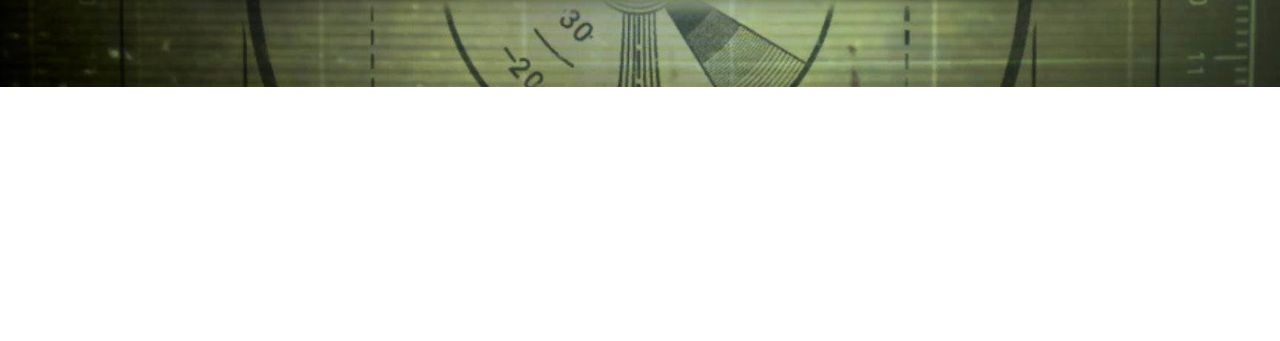
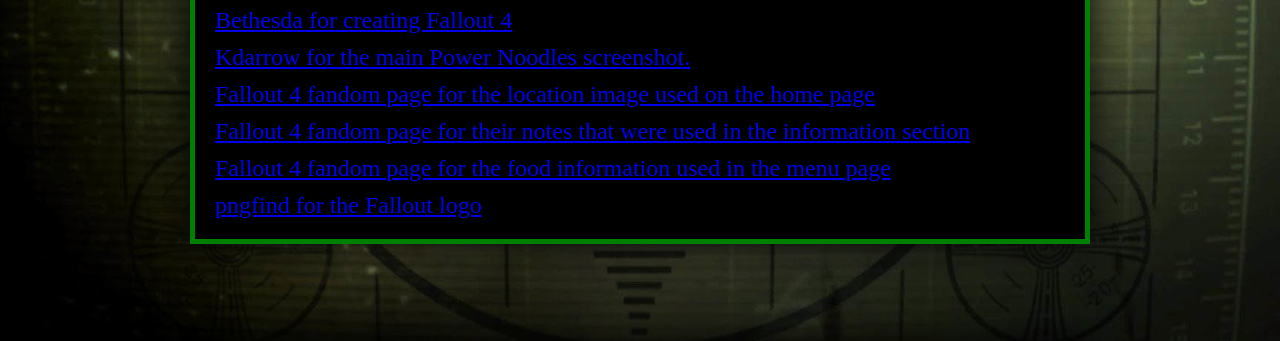
Before and after one commit to jortega2/restaurantPage, a website built with webpack: page dist/index.html in a window 1280 px wide. Shown: the part 2837-3178 px from the top of the page. Before the commit the page ends 2924 px from the top, so only its background shows below. Built offline with nearby package versions, Linux system fonts and the light colour scheme.

Commit message:
Added credits section to initial page

```diff
--- a/src/initialPage.css
+++ b/src/initialPage.css
@@ -63,3 +63,12 @@
     padding: 25px;
     font-size: large;
 }
+
+.credits {
+    display: flex;
+    flex-direction: column;
+    width: 100%;
+    gap: 10px;
+    font-size: x-large;
+    padding: 20px;
+}
--- a/src/initialpage.js
+++ b/src/initialpage.js
@@ -95,9 +95,53 @@
   return information;
 }
 
+function createCredits() {
+  const credits = document.createElement('div');
+  credits.classList.add('glow');
+  credits.classList.add('credits');
+
+  const title = document.createElement('h2');
+  title.innerText = 'Credits';
+
+  const restaurantImage = document.createElement('a');
+  restaurantImage.href = 'https://fallout.fandom.com/wiki/Power_Noodles?file=FO4_P_Noodles_TV.png';
+  restaurantImage.innerText = 'Kdarrow for the main Power Noodles screenshot.';
+
+  const logo = document.createElement('a');
+  logo.href = 'https://www.pngfind.com/mpng/ohxJRi_allout-fallout-2-fallout-shelter-fallout-4-fallout/';
+  logo.innerText = 'pngfind for the Fallout logo';
+
+  const location = document.createElement('a');
+  location.href = 'https://fallout-archive.fandom.com/wiki/Diamond_City_market';
+  location.innerText = 'Fallout 4 fandom page for the location image used on the home page';
+
+  const wikiInfo = document.createElement('a');
+  wikiInfo.href = 'https://fallout.fandom.com/wiki/Power_Noodles';
+  wikiInfo.innerText = 'Fallout 4 fandom page for their notes that were used in the information section';
+
+  const consumables = document.createElement('a');
+  consumables.href = 'https://fallout.fandom.com/wiki/Fallout_4_consumables';
+  consumables.innerText = 'Fallout 4 fandom page for the food information used in the menu page';
+
+  const bethesda = document.createElement('a');
+  bethesda.href = 'https://fallout.bethesda.net/en/games/fallout-4';
+  bethesda.innerText = 'Bethesda for creating Fallout 4';
+
+  credits.appendChild(title);
+  credits.appendChild(bethesda);
+  credits.appendChild(restaurantImage);
+  credits.appendChild(location);
+  credits.appendChild(wikiInfo);
+  credits.appendChild(consumables);
+  credits.appendChild(logo);
+
+  return credits;
+}
+
 export default function initialPage(element) {
   element.append(createHeader());
   element.append(createMap());
   element.append(createHours());
   element.append(createInformation());
+  element.append(createCredits());
 }
```
Also changed, not shown: dist/main.js.
